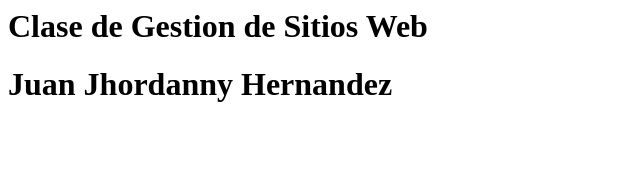
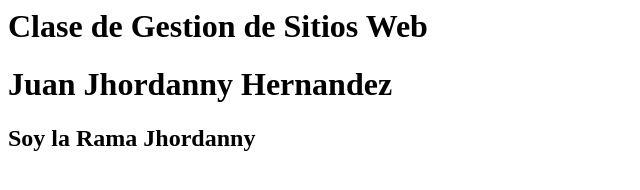
Before and after one commit to JJhordanny/taller-git-apec, a plain HTML site: page index.html in a window 1280 px wide. Shown: the whole page, without its empty margins (0-640 px from the left). Drawn offline with Linux system fonts and the light colour scheme.

Commit message:
agregando rama Jhordanny

```diff
--- a/index.html
+++ b/index.html
@@ -5,5 +5,7 @@
     <body>
         <h1>Clase de Gestion de Sitios Web</h1>
         <h1>Juan Jhordanny Hernandez</h1>
+
+        <h2>Soy la Rama Jhordanny</h2>
     </body>
 </html>
```
